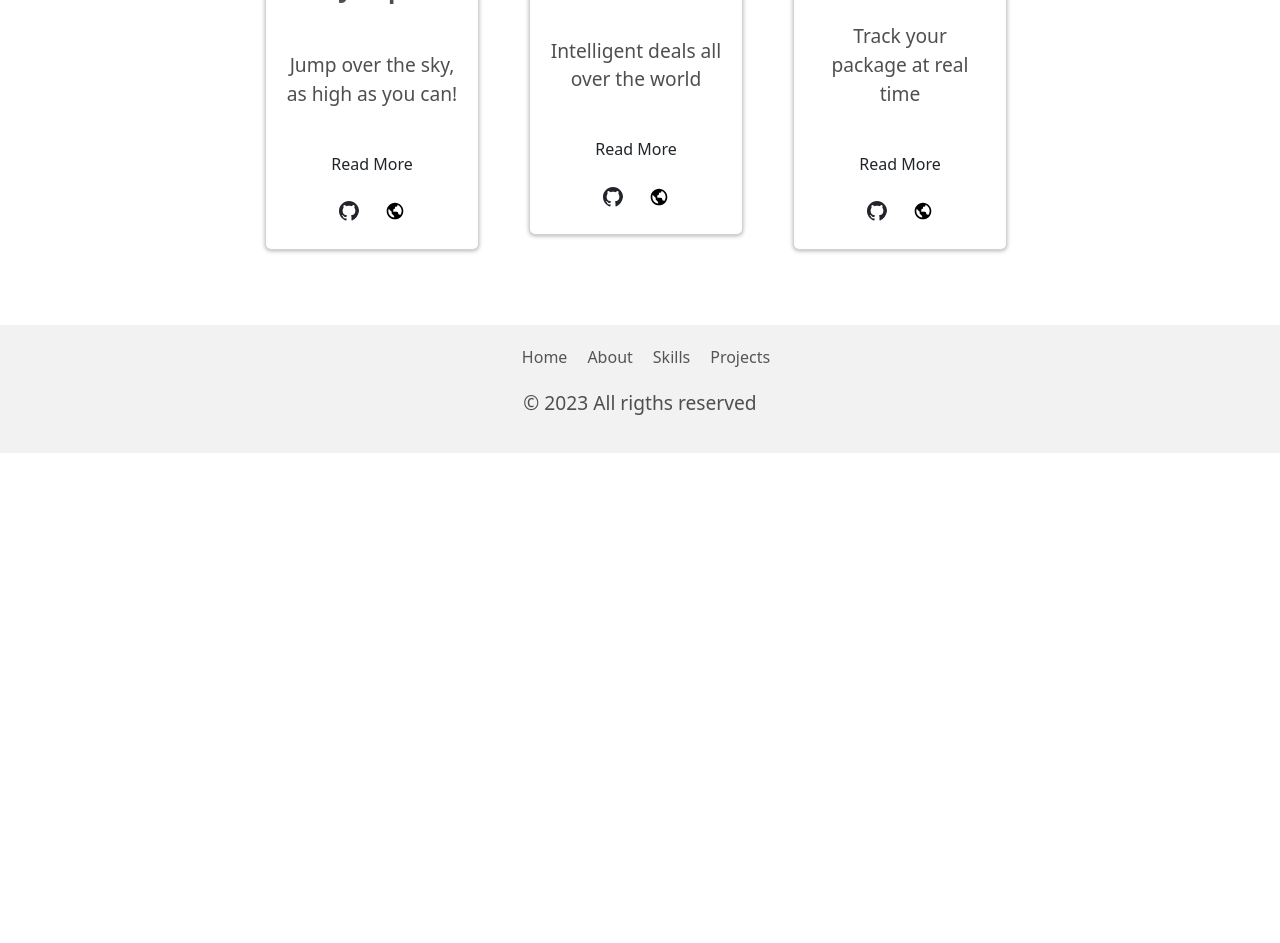
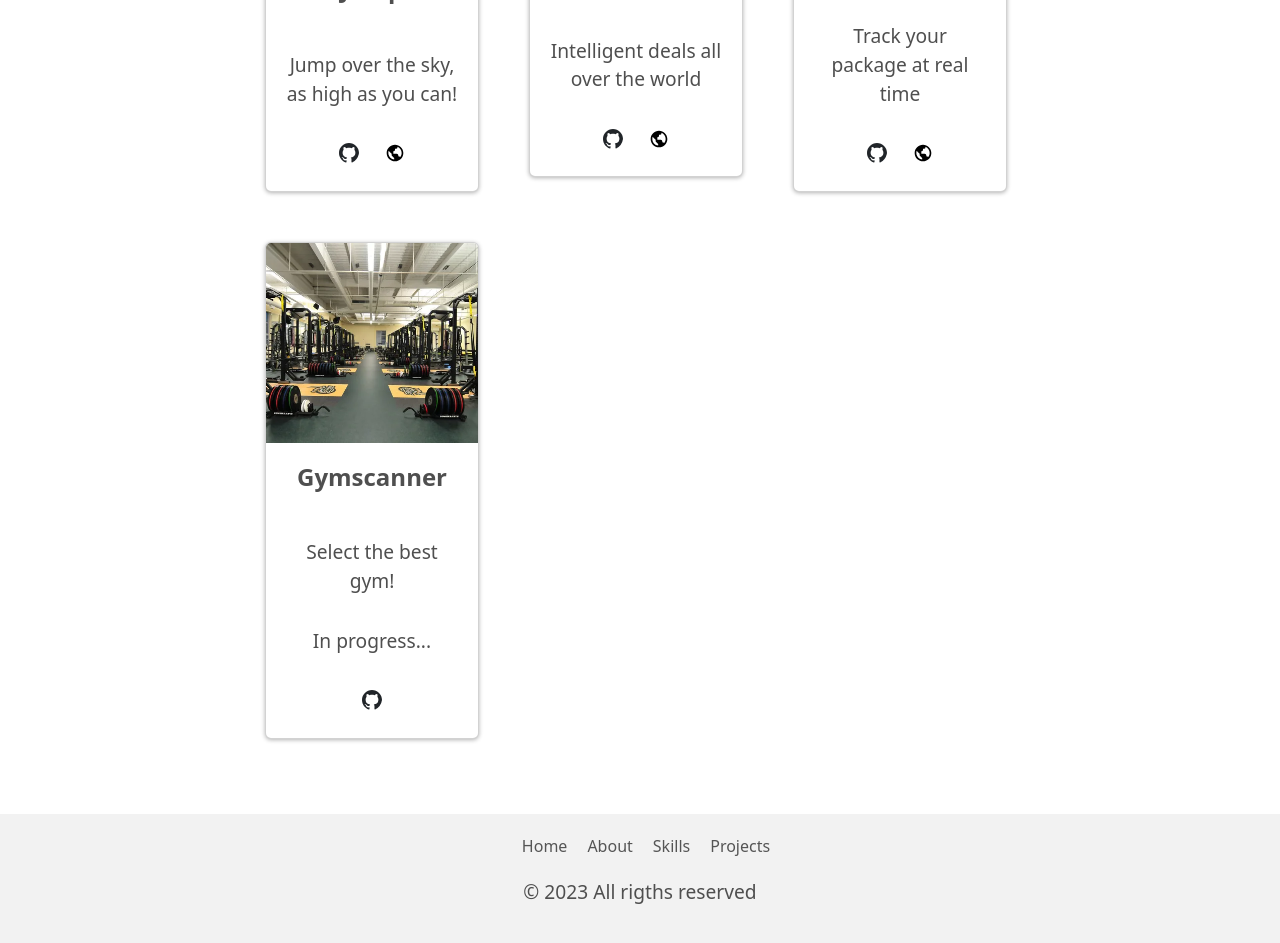
Before and after one commit to naseemxabier/Xabier, a React (Create React App) app: page / in a window 1280 px wide. Shown: the part 2640-3583 px from the top of the page. Before the commit the page ends 3093 px from the top, so only its background shows below. Built offline with nearby package versions, Linux system fonts and the light colour scheme.

Commit message:
sin  links

```diff
--- a/src/components/projectsCards/projectsCard.jsx
+++ b/src/components/projectsCards/projectsCard.jsx
@@ -3,6 +3,7 @@ import "./projectsCards.css"
 import goku from "./goku.jpg"
 import ideals from "./ideals.png"
 import trackMate from "./paquete.jpg"
+import gym from "./gym.jpg"
 
 
 function projectsCard() {
@@ -18,7 +19,6 @@ function projectsCard() {
                             <div className="card_content" style={{ textAlign: 'center' }}>
                                 <h2 className="card_title">DragonBall Jump</h2> <br></br>
                                 <p className="card_text">Jump over the sky, as high as you can!</p>
-                                <Link to="projects/dragonBall" className="btn card_btn">Read More</Link>
                                 <div style={{ display: "flex", justifyContent: "center" }}>
                                     <button className="btn card_btn mt-2">
                                         <Link to="https://github.com/naseemxabier/dragonBall-Jump">
@@ -44,7 +44,6 @@ function projectsCard() {
                             <div className="card_content" style={{ textAlign: 'center' }}>
                                 <h2 className="card_title">Ideals</h2> <br></br>
                                 <p className="card_text">Intelligent deals all over the world</p>
-                                <Link to="/projects/iDeals" className="btn card_btn" style={{ textAlign: 'center' }}>Read More</Link>
                                 <div style={{ display: "flex", justifyContent: "center" }}>
                                     <button className="btn card_btn mt-2">
                                         <Link to="https://github.com/naseemxabier/iDeals">
@@ -70,7 +69,6 @@ function projectsCard() {
                             <div className="card_content" style={{ textAlign: 'center' }}>
                                 <h2 className="card_title">TrackMate</h2> <br></br>
                                 <p className="card_text">Track your package at real time</p>
-                                <Link to="/projects/trackMate" className="btn card_btn">Read More</Link>
                                 <div style={{ display: "flex", justifyContent: "center" }}>
                                 <button className="btn card_btn mt-2">
                                     <Link to="https://github.com/naseemxabier/TrackMate-client">
@@ -90,6 +88,33 @@ function projectsCard() {
                             </div>
                         </div>
                     </li>
+                    <li className="cards_item">
+                        <div className="card">
+                            <img className="card_image" src={gym} alt="gym"></img>
+                            <div className="card_content" style={{ textAlign: 'center' }}>
+                                <h2 className="card_title">Gymscanner</h2> <br></br>
+                                <p className="card_text">Select the best gym!</p>
+                                <p className="card_text">In progress...</p>
+                                <div style={{ display: "flex", justifyContent: "center" }}>
+                                <button className="btn card_btn mt-2">
+                                    <Link to="https://github.com/naseemxabier/Gymscanner-client">
+                                        <svg xmlns="http://www.w3.org/2000/svg" width="20" height="20" fill="currentColor" className="bi bi-github" viewBox="0 0 16 16">
+                                            <path d="M8 0C3.58 0 0 3.582 0 8c0 3.535 2.29 6.533 5.47 7.59.4.074.546-.174.546-.387 0-.19-.007-.693-.01-1.36-2.225.483-2.695-1.072-2.695-1.072-.364-.924-.889-1.17-.889-1.17-.725-.495.056-.486.056-.486.803.056 1.225.825 1.225.825.714 1.226 1.872.87 2.33.665.072-.517.278-.87.506-1.07-1.78-.202-3.644-.89-3.644-3.965 0-.876.312-1.59.825-2.145-.083-.202-.36-1.015.078-2.117 0 0 .67-.215 2.2.82.638-.178 1.318-.266 2-.27.682.004 1.362.092 2 .27 1.53-1.035 2.2-.82 2.2-.82.437 1.102.162 1.915.08 2.117.51.555.823 1.27.823 2.145 0 3.084-1.866 3.76-3.65 3.958.287.248.54.73.54 1.478 0 1.07-.01 1.937-.01 2.202 0 .215.145.465.55.386A10.154 10.154 0 0 0 16 8c0-4.418-3.582-8-8-8z" />
+                                        </svg>
+                                    </Link>
+                                </button>
+                                {/* <button className="btn card_btn mt-2">
+                                    <Link to="">
+                                        <svg xmlns="http://www.w3.org/2000/svg" width="20" height="20" viewBox="0 0 24 24" style={{ fill: "rgba(0, 0, 0, 1)", transform: "msFilter" }}>
+                                            <path d="M12 2C6.486 2 2 6.486 2 12s4.486 10 10 10 10-4.486 10-10S17.514 2 12 2zM4 12c0-.899.156-1.762.431-2.569L6 11l2 2v2l2 2 1 1v1.931C7.061 19.436 4 16.072 4 12zm14.33 4.873C17.677 16.347 16.687 16 16 16v-1a2 2 0 0 0-2-2h-4v-3a2 2 0 0 0 2-2V7h1a2 2 0 0 0 2-2v-.411C17.928 5.778 20 8.65 20 12a7.947 7.947 0 0 1-1.67 4.873z"></path>
+                                        </svg>
+                                    </Link>
+                                </button> */}
+                                </div>
+                            </div>
+                        </div>
+                    </li>
+
                 </ul>
             </section>
 
```
Also changed, not shown: src/pages/dragonBall.jsx (deleted, +0 -14 lines), src/pages/iDeals.jsx (deleted, +0 -13 lines), src/pages/trackMate.jsx (deleted, +0 -14 lines), src/components/projectsCards/gym.jpg (added).
